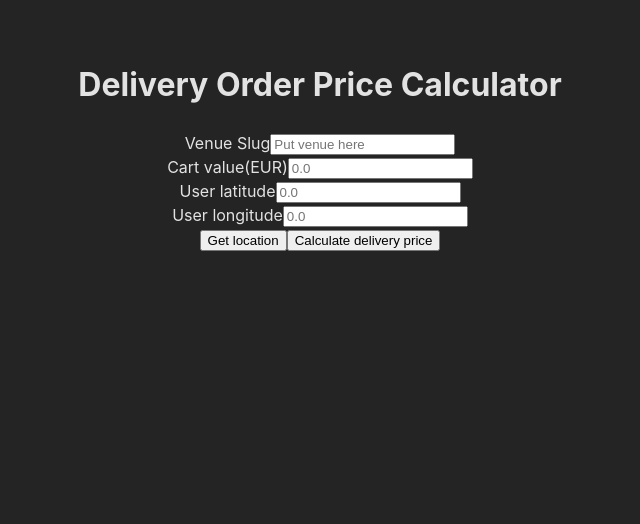
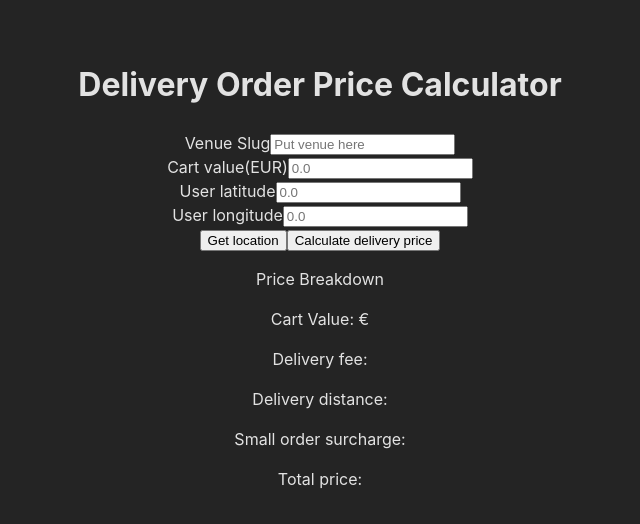
Before and after one commit to ito-miyuki/delivery-order-price-calculator, a React (Vite) app: page / in a window 1280 px wide. Shown: the top 524 px of the page, without its empty margins (320-960 px from the left). Built offline with nearby package versions, Linux system fonts and the light colour scheme.

Commit message:
changed structure

```diff
--- a/src/App.tsx
+++ b/src/App.tsx
@@ -1,15 +1,31 @@
 import './App.css'
 import Form from './components/Form'
-
+import DeliveryPrice from './components/deliveryPrice'
+import { useState } from 'react';
 
 function App() {
+
+  const [venue, setVenue] = useState<string | undefined>('');
+  const [cartValue, setCartValue] = useState<number | undefined>(); // what could be the init value?
+  const [latitude, setLatitude] = useState<number | undefined>(); // text or number
+  const [longitude, setLongitude] = useState<number | undefined>(); // text or number
 
   return (
       <>
         <header>
           <h1>Delivery Order Price Calculator </h1>
         </header>
-        <Form />
+        <Form
+          venue={venue}
+          setVenue={setVenue}
+          cartValue={cartValue}
+          setCartValue={setCartValue}
+          latitude={latitude}
+          setLatitude={setLatitude}
+          longitude={longitude}
+          setLongitude={setLongitude}
+        />
+        <DeliveryPrice cartValue={cartValue} />
       </>
     )
   }
--- /dev/null
+++ b/src/components/DeliveryPrice.tsx
@@ -0,0 +1,19 @@
+type DeliveryPriceProps = {
+    cartValue: number | undefined;
+}
+
+function DeliveryPrice({cartValue}: DeliveryPriceProps) {
+
+ return (
+    <>
+    <p>Price Breakdown</p>
+    <p>Cart Value: {cartValue}€</p>
+    <p>Delivery fee: </p>
+    <p>Delivery distance: </p>
+    <p>Small order surcharge: </p>
+    <p>Total price: </p>
+    </>
+ )
+}
+
+export default DeliveryPrice;
--- a/src/components/Form.tsx
+++ b/src/components/Form.tsx
@@ -1,10 +1,26 @@
-import { useState } from "react";
+import React from "react";
 
-function Form() {
-    const [venue, setVenue] = useState<string | undefined>('');
-    const [cartValue, setCartValue] = useState<number | undefined>(); // what could be the init value?
-    const [latitude, setLatitude] = useState<number | undefined>(); // text or number
-    const [longitude, setLongitude] = useState<number | undefined>(); // text or number
+type FormProps = {
+    venue: string | undefined;
+    setVenue: React.Dispatch<React.SetStateAction<string | undefined>>;
+    cartValue: number | undefined;
+    setCartValue: React.Dispatch<React.SetStateAction<number | undefined>>;
+    latitude: number | undefined;
+    setLatitude: React.Dispatch<React.SetStateAction<number | undefined>>;
+    longitude: number | undefined;
+    setLongitude: React.Dispatch<React.SetStateAction<number | undefined>>;
+}
+
+function Form({
+        venue,
+        setVenue,
+        cartValue,
+        setCartValue,
+        latitude,
+        setLatitude,
+        longitude,
+        setLongitude,
+    }: FormProps){
 
     const handleGetLocation = (e: React.MouseEvent) => {
         e.preventDefault(); // to prevent from page reload
```
